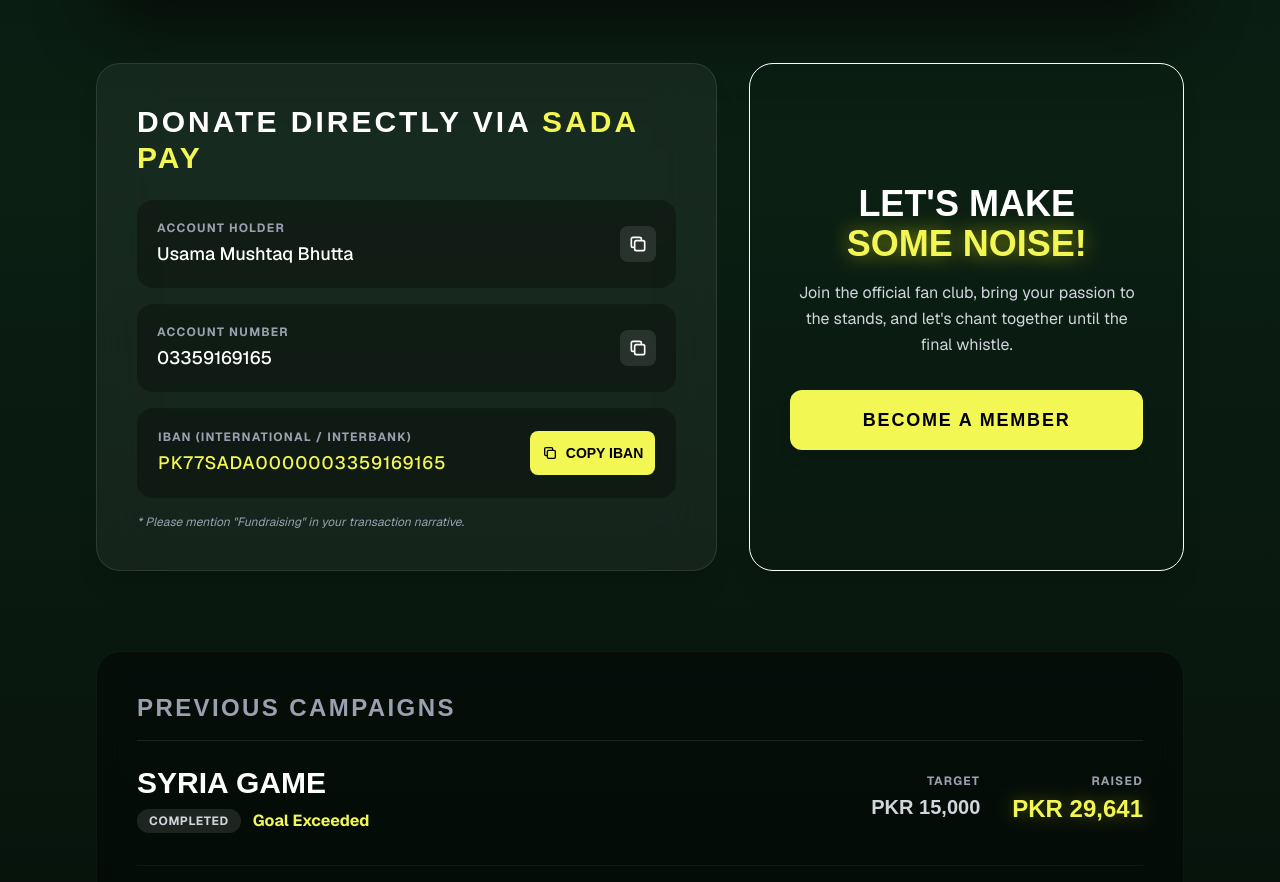
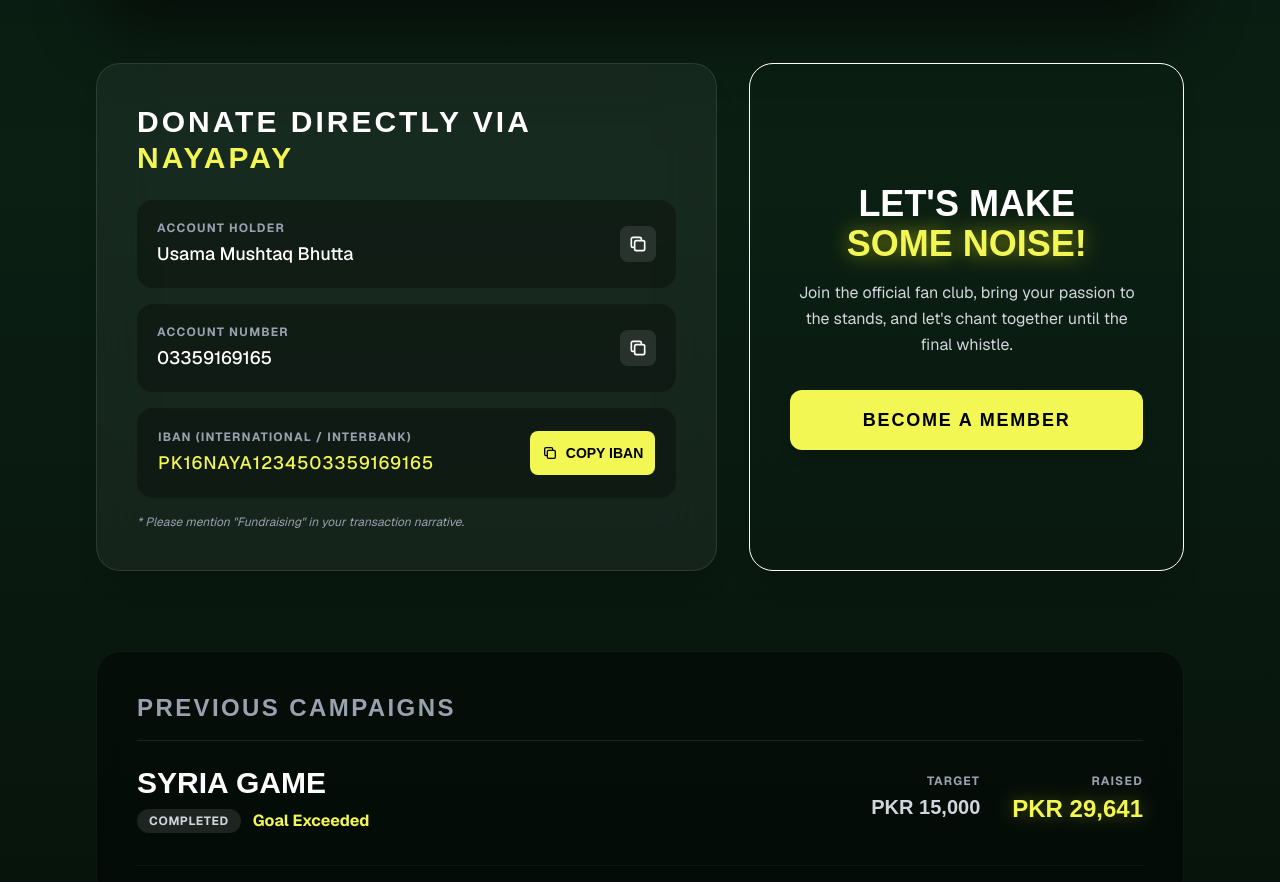
Before and after one commit to IamTalha-Sajid/ultra-shaheens, a Next.js app: page /fundraising in a window 1280 px wide. Shown: the part 1346-2228 px from the top of the page. Built offline with nearby package versions, Linux system fonts and the light colour scheme.

Commit message:
Changed the account name and details of Sadapay to Nayapay as Sadapay is acting weirdly

```diff
--- a/src/app/fundraising/page.tsx
+++ b/src/app/fundraising/page.tsx
@@ -184,7 +184,7 @@
         <div className="grid grid-cols-1 lg:grid-cols-12 gap-8 mb-20 relative z-10">
           <div className="lg:col-span-7 bg-white/5 backdrop-blur-xl border border-white/10 p-8 sm:p-10 rounded-3xl shadow-xl">
             <h3 className="text-2xl sm:text-3xl font-bold text-white mb-6 uppercase tracking-widest" style={{ fontFamily: '"din-condensed", sans-serif' }}>
-              Donate directly via <span className="text-canary">Sada Pay</span>
+              Donate directly via <span className="text-canary">Nayapay</span>
             </h3>
 
             <div className="space-y-4">
@@ -211,9 +211,9 @@
               <div className="bg-black/30 p-5 rounded-2xl flex flex-col sm:flex-row items-start sm:items-center justify-between group border border-transparent hover:border-canary/20 transition-all duration-300">
                 <div className="overflow-hidden">
                   <div className="text-xs text-gray-400 uppercase tracking-widest mb-1 font-bold">IBAN (International / Interbank)</div>
-                  <div className="text-sm sm:text-base md:text-lg text-canary font-medium break-all tracking-wider">PK77SADA0000003359169165</div>
+                  <div className="text-sm sm:text-base md:text-lg text-canary font-medium break-all tracking-wider">PK16NAYA1234503359169165</div>
                 </div>
-                <button onClick={() => copyToClipboard('PK77SADA0000003359169165')} className="mt-3 sm:mt-0 p-3 bg-canary text-black hover:bg-white rounded-lg transition-colors duration-300 flex-shrink-0 font-bold flex items-center gap-2 text-sm uppercase" style={{ fontFamily: '"din-condensed", sans-serif' }}>
+                <button onClick={() => copyToClipboard('PK16NAYA1234503359169165')} className="mt-3 sm:mt-0 p-3 bg-canary text-black hover:bg-white rounded-lg transition-colors duration-300 flex-shrink-0 font-bold flex items-center gap-2 text-sm uppercase" style={{ fontFamily: '"din-condensed", sans-serif' }}>
                   <svg className="w-4 h-4" fill="none" stroke="currentColor" viewBox="0 0 24 24"><path strokeLinecap="round" strokeLinejoin="round" strokeWidth={2} d="M8 16H6a2 2 0 01-2-2V6a2 2 0 012-2h8a2 2 0 012 2v2m-6 12h8a2 2 0 002-2v-8a2 2 0 00-2-2h-8a2 2 0 00-2 2v8a2 2 0 002 2z" /></svg>
                   Copy IBAN
                 </button>
```
